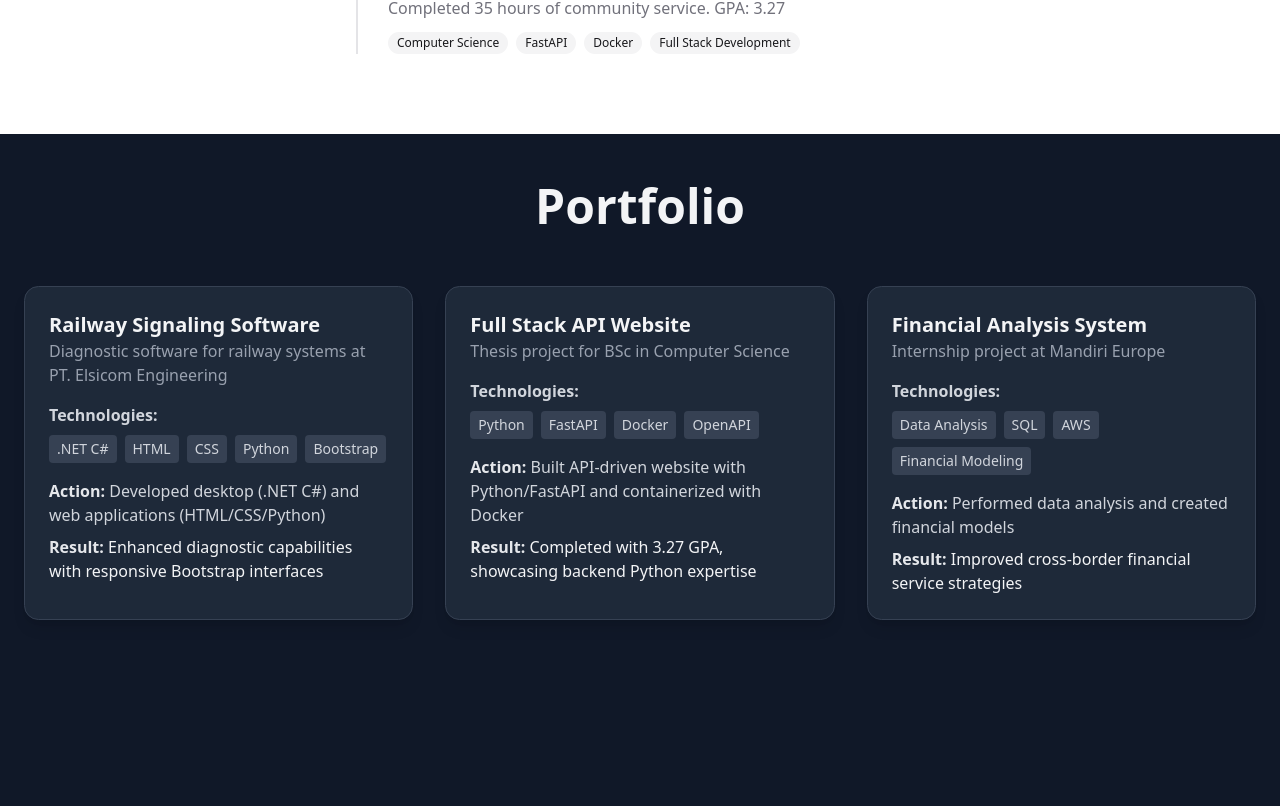
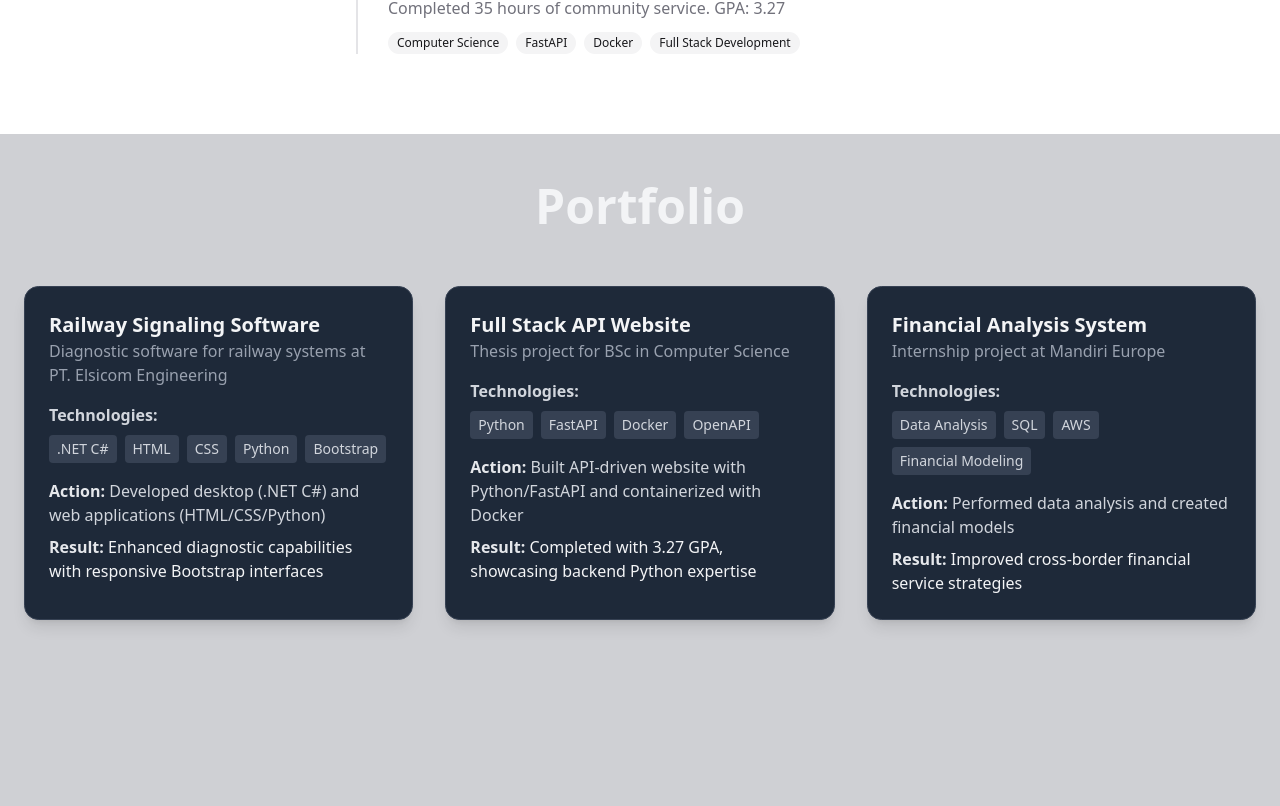
Before and after one commit to pramadito/portofolio-website, a Next.js app: page / in a window 1280 px wide. Shown: the part 3754-4560 px from the top of the page. Built offline with nearby package versions, Linux system fonts and the light colour scheme.

Commit message:
add some opaque

```diff
--- a/src/components/Portofolio.tsx
+++ b/src/components/Portofolio.tsx
@@ -29,7 +29,7 @@ const portfolios = [
 ];
 
 const Portfolio = () => (
-  <div id="portfolio" className="min-h-screen py-12 px-6 bg-gray-900 text-gray-100">
+  <div id="portfolio" className="min-h-screen py-12 px-6 bg-gray-900/20 text-gray-100">
     <h2 className="mb-14 text-5xl font-bold text-center">Portfolio</h2>
     <div className="max-w-screen-xl mx-auto grid md:grid-cols-2 lg:grid-cols-3 gap-8">
       {portfolios.map((project) => (
```
